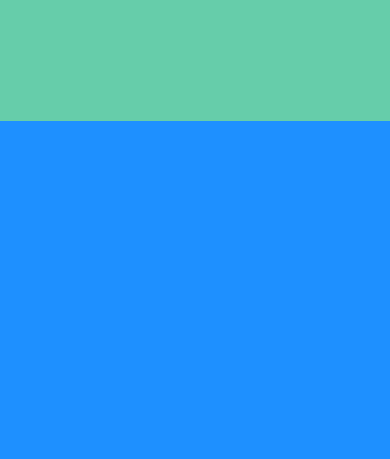
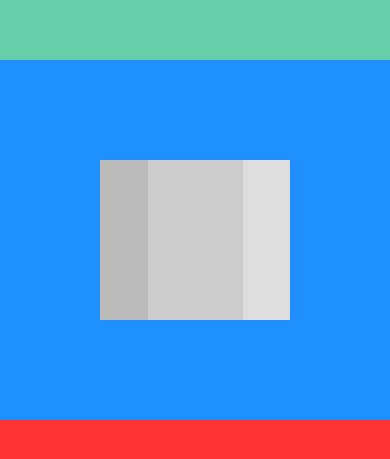
Before and after one commit to mattperkins/react-native-responsive-layout, a React Native app: screen / in a window 390 px wide. Shown: the part 301-760 px from the top of the page. Built offline with nearby package versions, Linux system fonts and the light colour scheme.

Commit message:
rename and update

```diff
--- a/App.js
+++ b/App.js
@@ -1,18 +1,26 @@
 import Expo from 'expo'
-import React from 'react'
-
-import FiftySplit from './FiftySplit'
+import React, {Component, Fragment} from 'react'
+import {View} from 'react-native'
+import ResponsiveRows from './ResponsiveRows'
 import Blocks from './Blocks'
 
-class App extends React.Component {
+class App extends Component {
   render() {
 
     return (
+      <Fragment>
 
-      // <Blocks />
+        {/* <Blocks /> */}
 
-      <FiftySplit />
+        <ResponsiveRows>
+          <View style={{flex: 1, flexDirection: 'row', margin: 100}}>
+              <View style={{flex: 1, backgroundColor: "#bbb"}}></View>
+              <View style={{flex: 2, backgroundColor: "#ccc"}}></View>
+              <View style={{flex: 1, backgroundColor: "#ddd"}}></View>
+          </View>
+        </ResponsiveRows>
 
+      </Fragment>
     )
   }
 }
--- a/FiftySplit.js
+++ b/ResponsiveRows.js
@@ -8,7 +8,8 @@ export default class Miles extends React.Component {
 
       <View style={{flex:1}}>
             <View style={{flex: 50, backgroundColor: "mediumaquamarine"}}></View>
-            <View style={{flex: 50, backgroundColor: "#1e90ff"}}></View>
+            <View style={{flex: 50, backgroundColor: "#1e90ff"}}>{this.props.children}</View>
+            <View style={{height: 123, backgroundColor: "#f33"}}></View>
       </View>
     )
   }
```
